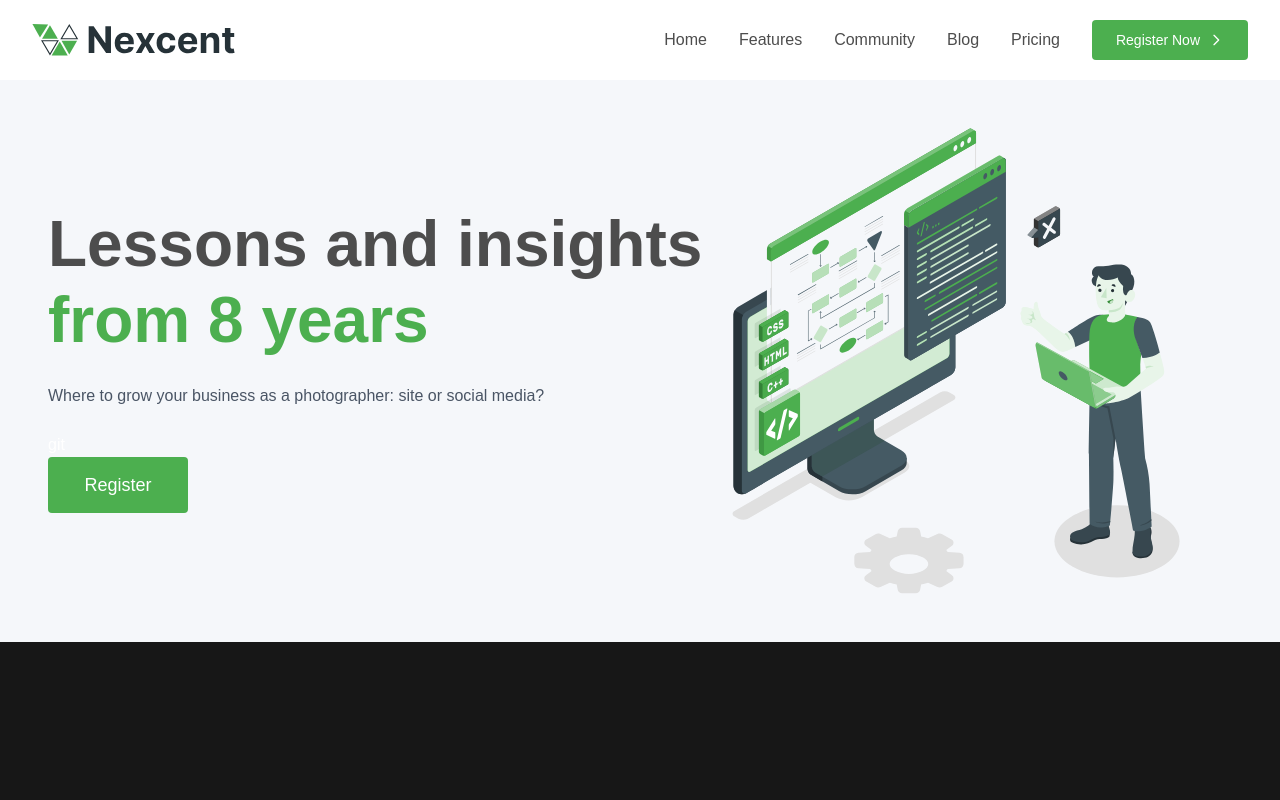
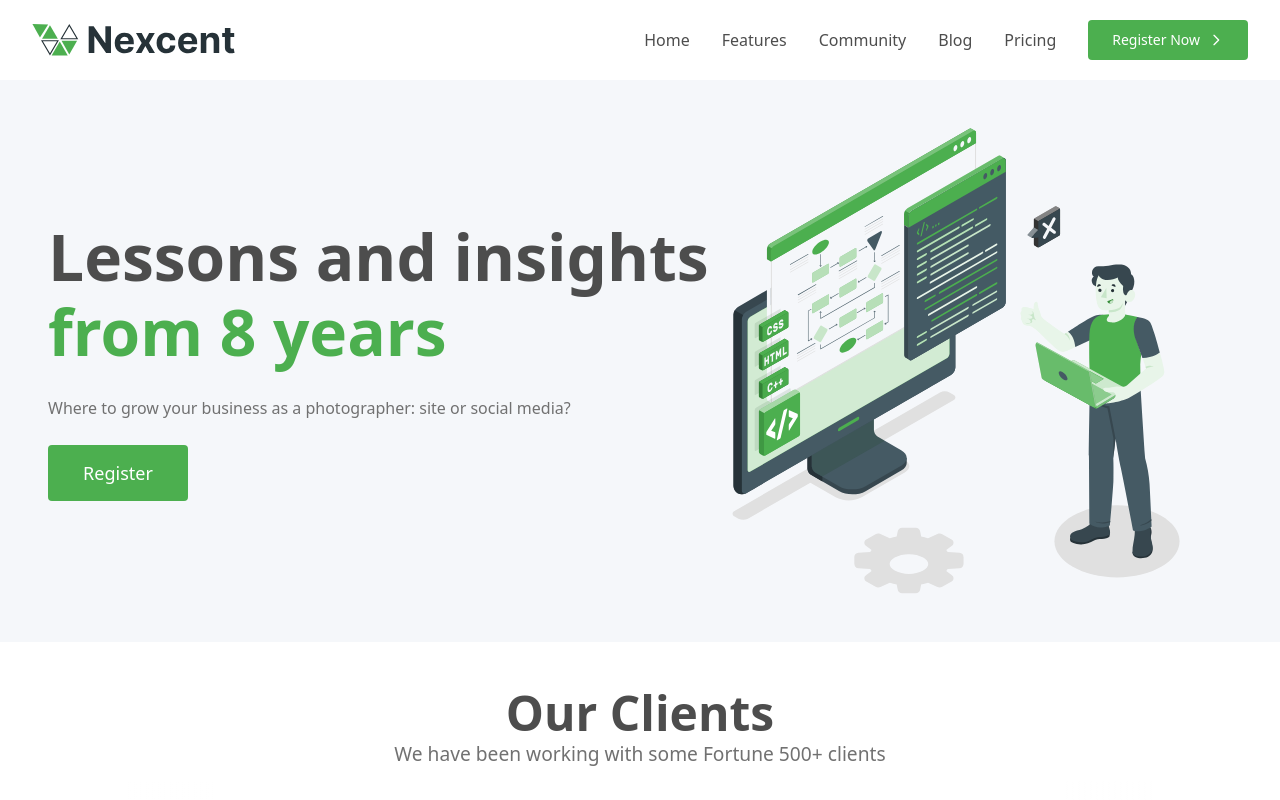
Before and after one commit to SkaRkaL/Nexcent-Landing-Page, a Next.js app: page / in a window 1280 px wide. Shown: the top 800 px of the page. Built offline with nearby package versions, Linux system fonts and the light colour scheme.

Commit message:
Refactor Home component to simplify structure and improve readability by integrating HeroSection, Clients, and Community components directly into the main layout.

```diff
--- a/src/app/globals.css
+++ b/src/app/globals.css
@@ -1,27 +1,146 @@
 @import url('https://fonts.googleapis.com/css2?family=Inter:ital,opsz,wght@0,14..32,100..900;1,14..32,100..900&display=swap');
 @import "tailwindcss";
+@import "tw-animate-css";
 
-:root {
-  --background: #ffffff;
-  --foreground: #171717;
-}
+@custom-variant dark (&:is(.dark *));
 
 @theme inline {
   --color-background: var(--background);
   --color-foreground: var(--foreground);
   --font-sans: var(--font-geist-sans);
   --font-mono: var(--font-geist-mono);
-}
-
-@media (prefers-color-scheme: dark) {
-  :root {
-    --background: #0a0a0a;
-    --foreground: #ffffff;
+  --color-sidebar-ring: var(--sidebar-ring);
+  --color-sidebar-border: var(--sidebar-border);
+  --color-sidebar-accent-foreground: var(--sidebar-accent-foreground);
+  --color-sidebar-accent: var(--sidebar-accent);
+  --color-sidebar-primary-foreground: var(--sidebar-primary-foreground);
+  --color-sidebar-primary: var(--sidebar-primary);
+  --color-sidebar-foreground: var(--sidebar-foreground);
+  --color-sidebar: var(--sidebar);
+  --color-chart-5: var(--chart-5);
+  --color-chart-4: var(--chart-4);
+  --color-chart-3: var(--chart-3);
+  --color-chart-2: var(--chart-2);
+  --color-chart-1: var(--chart-1);
+  --color-ring: var(--ring);
+  --color-input: var(--input);
+  --color-border: var(--border);
+  --color-destructive: var(--destructive);
+  --color-accent-foreground: var(--accent-foreground);
+  --color-accent: var(--accent);
+  --color-muted-foreground: var(--muted-foreground);
+  --color-muted: var(--muted);
+  --color-secondary-foreground: var(--secondary-foreground);
+  --color-secondary: var(--secondary);
+  --color-primary-foreground: var(--primary-foreground);
+  --color-primary: var(--primary);
+  --color-popover-foreground: var(--popover-foreground);
+  --color-popover: var(--popover);
+  --color-card-foreground: var(--card-foreground);
+  --color-card: var(--card);
+  --radius-sm: calc(var(--radius) - 4px);
+  --radius-md: calc(var(--radius) - 2px);
+  --radius-lg: var(--radius);
+  --radius-xl: calc(var(--radius) + 4px);
+  --animate-marquee: marquee var(--duration) infinite linear;
+  --animate-marquee-vertical: marquee-vertical var(--duration) linear infinite;
+  @keyframes marquee {
+  from {
+    transform: translateX(0);
+    }
+  to {
+    transform: translateX(calc(-100% - var(--gap)));
+    }
+  }
+  @keyframes marquee-vertical {
+  from {
+    transform: translateY(0);
+    }
+  to {
+    transform: translateY(calc(-100% - var(--gap)));
+    }
   }
 }
 
 body {
   background: var(--foreground);
   color: var(--background);
-  font-family: Arial, Helvetica, sans-serif;
 }
+
+:root {
+  --radius: 0.625rem;
+  --background: oklch(1 0 0);
+  /* --foreground: oklch(0.145 0 0); */
+  --card: oklch(1 0 0);
+  --card-foreground: oklch(0.145 0 0);
+  --popover: oklch(1 0 0);
+  --popover-foreground: oklch(0.145 0 0);
+  --primary: oklch(0.205 0 0);
+  --primary-foreground: oklch(0.985 0 0);
+  --secondary: oklch(0.97 0 0);
+  --secondary-foreground: oklch(0.205 0 0);
+  --muted: oklch(0.97 0 0);
+  --muted-foreground: oklch(0.556 0 0);
+  --accent: oklch(0.97 0 0);
+  --accent-foreground: oklch(0.205 0 0);
+  --destructive: oklch(0.577 0.245 27.325);
+  --border: oklch(0.922 0 0);
+  --input: oklch(0.922 0 0);
+  --ring: oklch(0.708 0 0);
+  --chart-1: oklch(0.646 0.222 41.116);
+  --chart-2: oklch(0.6 0.118 184.704);
+  --chart-3: oklch(0.398 0.07 227.392);
+  --chart-4: oklch(0.828 0.189 84.429);
+  --chart-5: oklch(0.769 0.188 70.08);
+  --sidebar: oklch(0.985 0 0);
+  --sidebar-foreground: oklch(0.145 0 0);
+  --sidebar-primary: oklch(0.205 0 0);
+  --sidebar-primary-foreground: oklch(0.985 0 0);
+  --sidebar-accent: oklch(0.97 0 0);
+  --sidebar-accent-foreground: oklch(0.205 0 0);
+  --sidebar-border: oklch(0.922 0 0);
+  --sidebar-ring: oklch(0.708 0 0);
+}
+
+.dark {
+  --background: oklch(0.145 0 0);
+  --foreground: oklch(0.985 0 0);
+  --card: oklch(0.205 0 0);
+  --card-foreground: oklch(0.985 0 0);
+  --popover: oklch(0.205 0 0);
+  --popover-foreground: oklch(0.985 0 0);
+  --primary: oklch(0.922 0 0);
+  --primary-foreground: oklch(0.205 0 0);
+  --secondary: oklch(0.269 0 0);
+  --secondary-foreground: oklch(0.985 0 0);
+  --muted: oklch(0.269 0 0);
+  --muted-foreground: oklch(0.708 0 0);
+  --accent: oklch(0.269 0 0);
+  --accent-foreground: oklch(0.985 0 0);
+  --destructive: oklch(0.704 0.191 22.216);
+  --border: oklch(1 0 0 / 10%);
+  --input: oklch(1 0 0 / 15%);
+  --ring: oklch(0.556 0 0);
+  --chart-1: oklch(0.488 0.243 264.376);
+  --chart-2: oklch(0.696 0.17 162.48);
+  --chart-3: oklch(0.769 0.188 70.08);
+  --chart-4: oklch(0.627 0.265 303.9);
+  --chart-5: oklch(0.645 0.246 16.439);
+  --sidebar: oklch(0.205 0 0);
+  --sidebar-foreground: oklch(0.985 0 0);
+  --sidebar-primary: oklch(0.488 0.243 264.376);
+  --sidebar-primary-foreground: oklch(0.985 0 0);
+  --sidebar-accent: oklch(0.269 0 0);
+  --sidebar-accent-foreground: oklch(0.985 0 0);
+  --sidebar-border: oklch(1 0 0 / 10%);
+  --sidebar-ring: oklch(0.556 0 0);
+}
+
+@layer base {
+  * {
+    @apply border-border outline-ring/50;
+  }
+  body {
+    @apply bg-background text-foreground;
+  }
+}
--- a/src/app/page.tsx
+++ b/src/app/page.tsx
@@ -1,38 +1,17 @@
 import Image from "next/image";
 import NavBar from "./components/NavBar";
+import HeroSection from "./components/Home/HeroSection";
+import Clients from "./components/Home/Clients";
+import Community from "./components/Home/Community";
 
 export default function Home() {
   return (
     <div className=" w-full">
       <NavBar />
-      <main className="overflow-scroll ">
-        <div className="bg-[#F5F7FA] overflow-hidden w-[100vw]">
-          <div className="grid grid-cols-1 lg:grid-cols-2 gap-20 max-w-7xl mx-auto p-7 md:p-12">
-            <div className="flex flex-col justify-center space-y-6">
-              <div className="relative right-0 space-x-2">
-                <h2 className="text-4xl w-max md:text-[4rem] text-[#4D4D4D] font-semibold">
-                  Lessons and insights
-                </h2>
-                <p className="text-4xl w-max md:text-[4rem] text-[#4CAF4F] font-semibold font-inter leading-tight">
-                  from 8 years
-                </p>
-              </div>
-              <p className="text-lg relative right-0 md:text-[1rem] text-gray-600 font-light font-inter max-w-xl">
-                Where to grow your business as a photographer: site or social media?
-              </p>git
-              <button className="relative right-0 bg-[#4CAF4F] w-35 px-3 py-3.5 cursor-pointer hover:bg-[#388E3C] rounded text-lg font-inter text-white flex items-center justify-center">
-                Register
-              </button>
-            </div>
-            <div className="flex justify-center">
-              <img
-                src="/Illustration.svg"
-                alt="Business Illustration"
-                className="w-full max-w-[450px]"
-              />
-            </div>
-          </div>
-        </div>
+      <main className="overflow-scroll">
+        <HeroSection />
+        <Clients />
+        <Community />
       </main>
     </div>
   );
```
